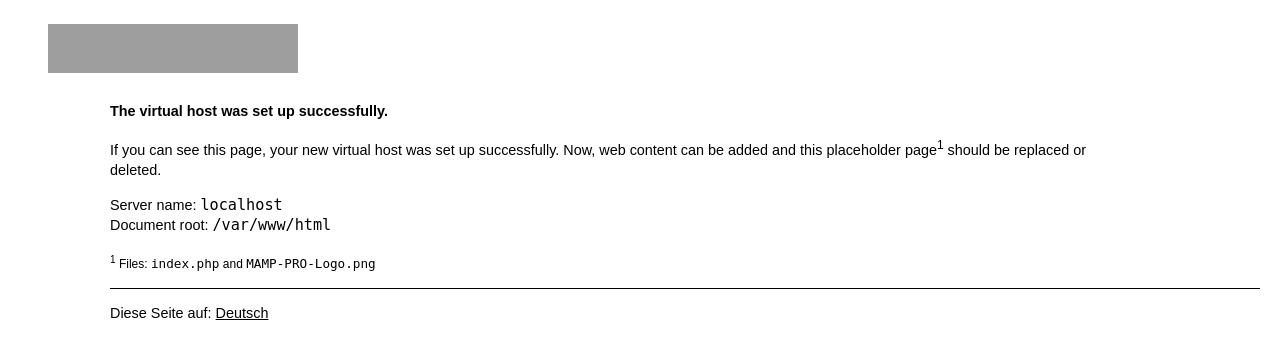
After one commit to liamr64/capstone, a PHP site: page /index1.php in a window 1280 px wide. The commit adds this page. Shown: the top 359 px of the page. Run offline with PHP 8.4, Linux system fonts and the light colour scheme; grey boxes are pictures that could not be loaded.

Commit message:
php works now

```diff
--- /dev/null
+++ b/index1.php
@@ -0,0 +1,111 @@
+<?php
+	$str_browser_language = !empty($_SERVER['HTTP_ACCEPT_LANGUAGE']) ? strtok(strip_tags($_SERVER['HTTP_ACCEPT_LANGUAGE']), ',') : '';
+	$str_browser_language = !empty($_GET['language']) ? $_GET['language'] : $str_browser_language;
+	switch (substr($str_browser_language, 0,2))
+	{
+		case 'de':
+			$str_language = 'de';
+			break;
+		case 'en':
+			$str_language = 'en';
+			break;
+		default:
+			$str_language = 'en';
+	}
+
+	$arr_available_languages = array();
+	$arr_available_languages[] = array('str_name' => 'English', 'str_token' => 'en');
+	$arr_available_languages[] = array('str_name' => 'Deutsch', 'str_token' => 'de');
+
+	$str_available_languages = (string) '';
+	foreach ($arr_available_languages as $arr_language)
+	{
+		if ($arr_language['str_token'] !== $str_language)
+		{
+			$str_available_languages .= '<a href="'.strip_tags($_SERVER['PHP_SELF']).'?language='.$arr_language['str_token'].'" lang="'.$arr_language['str_token'].'" xml:lang="'.$arr_language['str_token'].'" hreflang="'.$arr_language['str_token'].'">'.$arr_language['str_name'].'</a> | ';
+		}
+	}
+	$str_available_languages = substr($str_available_languages, 0, -3);
+?>
+
+<!DOCTYPE html PUBLIC "-//W3C//DTD XHTML 1.0 Strict//EN"
+"http://www.w3.org/TR/xhtml1/DTD/xhtml1-strict.dtd">
+<html xmlns="http://www.w3.org/1999/xhtml">
+<head lang="<?php echo $str_language; ?>" xml:lang="<?php echo $str_language; ?>">
+<meta http-equiv="content-type" content="text/html; charset=utf-8" />
+<title>MAMP PRO</title>
+<style type="text/css">
+    body {
+        font-family: Arial, Helvetica, sans-serif;
+        font-size: .9em;
+        color: #000000;
+        background-color: #FFFFFF;
+        margin: 0;
+        padding: 10px 20px 20px 20px;
+    }
+
+    samp {
+        font-size: 1.3em;
+    }
+
+    a {
+        color: #000000;
+        background-color: #FFFFFF;
+    }
+
+    sup a {
+        text-decoration: none;
+    }
+
+    hr {
+        margin-left: 90px;
+        height: 1px;
+        color: #000000;
+        background-color: #000000;
+        border: none;
+    }
+
+    #logo {
+        margin-bottom: 10px;
+        margin-left: 28px;
+    }
+
+    .text {
+        width: 80%;
+        margin-left: 90px;
+        line-height: 140%;
+    }
+</style>
+</head>
+
+<body>
+    <p><img src="MAMP-PRO-Logo.png" id="logo" alt="MAMP PRO Logo" width="250" height="49" /></p>
+
+<?php if ($str_language == 'de'): ?>
+
+    <p class="text"><strong>Der virtuelle <span lang="en" xml:lang="en">Host</span> wurde erfolgreich eingerichtet.</strong></p>
+    <p class="text">Wenn Sie diese Seite sehen, dann bedeutet dies, dass der neue virtuelle <span lang="en" xml:lang="en">Host</span> erfolgreich eingerichtet wurde. Sie können jetzt Ihren <span lang="en" xml:lang="en">Web</span>-Inhalt hinzufügen, diese Platzhalter-Seite<sup><a href="#footnote_1">1</a></sup> sollten Sie ersetzen <abbr title="beziehungsweise">bzw.</abbr> löschen.</p>
+    <p class="text">
+        Server-Name: <samp><?php echo $_SERVER['SERVER_NAME']; ?></samp><br />
+        Document-Root: <samp><?php echo $_SERVER['DOCUMENT_ROOT']; ?></samp>
+    </p>
+    <p class="text" id="footnote_1"><small><sup>1</sup> Dateien: <samp>index.php</samp> und <samp>MAMP-PRO-Logo.png</samp></small></p>
+    <hr />
+    <p class="text">This page in: <?php echo $str_available_languages; ?></p>
+
+<?php elseif ($str_language == 'en'): ?>
+
+    <p class="text"><strong>The virtual host was set up successfully.</strong></p>
+    <p class="text">If you can see this page, your new virtual host was set up successfully. Now, web content can be added and this placeholder page<sup><a href="#footnote_1">1</a></sup> should be replaced or deleted.</p>
+    <p class="text">
+        Server name: <samp><?php echo $_SERVER['SERVER_NAME']; ?></samp><br />
+        Document root: <samp><?php echo $_SERVER['DOCUMENT_ROOT']; ?></samp>
+    </p>
+    <p class="text" id="footnote_1"><small><sup>1</sup> Files: <samp>index.php</samp> and <samp>MAMP-PRO-Logo.png</samp></small></p>
+    <hr />
+    <p class="text">Diese Seite auf: <?php echo $str_available_languages; ?></p>
+
+<?php endif; ?>
+
+</body>
+</html>
```
Also changed, not shown: index.php (renamed from index.html, +28 -8 lines).
